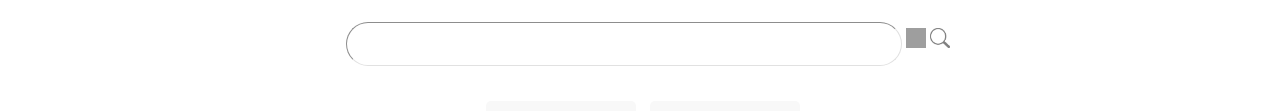
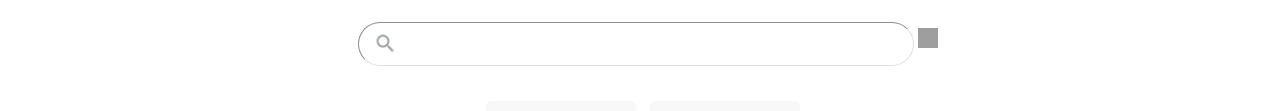
Before and after one commit to madisonwong210/google-homepage, a plain HTML site: page index.html in a window 1280 px wide. Shown: the part 411-522 px from the top of the page. Drawn offline with Linux system fonts and the light colour scheme; grey boxes are pictures that could not be loaded.

Commit message:
magnifying glass in search bar

```diff
--- a/index.html
+++ b/index.html
@@ -33,8 +33,8 @@
             <img src="https://www.google.com/images/branding/googlelogo/1x/googlelogo_color_272x92dp.png" alt="Google Logo">
             <form>
                 <input type="text" action="" class="format-search-bar">
-                <img class="icons" src="https://upload.wikimedia.org/wikipedia/commons/e/e8/Google_mic.svg" alt="microphone">
-                <img class="icons" src="/images/magnifying-glass.png">
+                <input type="image" class="icons" src="https://upload.wikimedia.org/wikipedia/commons/e/e8/Google_mic.svg">
+
             </form>
             <div>
                 <button>Google Search</button>
--- a/style.css
+++ b/style.css
@@ -65,7 +65,10 @@ form {
     width: 550px;
     border-width: thin;
     border-color: rgb(225, 225, 225);
-
+    background-image: url("images/magnifying-glass.jpg");
+    background-position: 2%;
+    background-repeat: no-repeat;
+    background-size: 30px;
 }
 
 .format-search-bar:hover {
```
Also changed, not shown: images/magnifying-glass.jpg (added).
